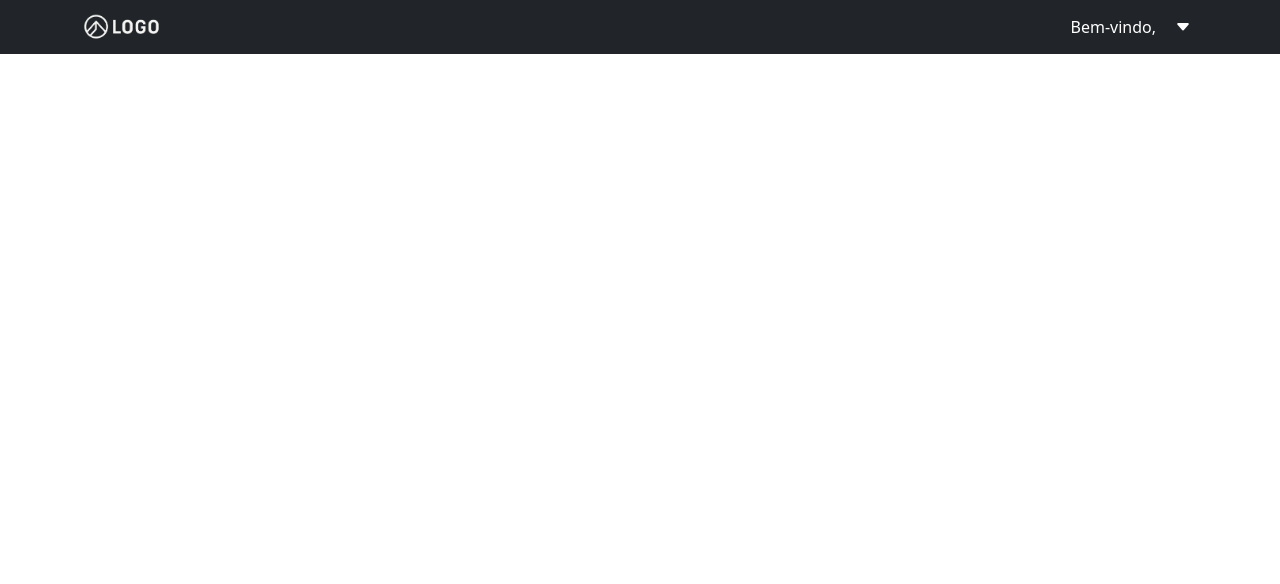
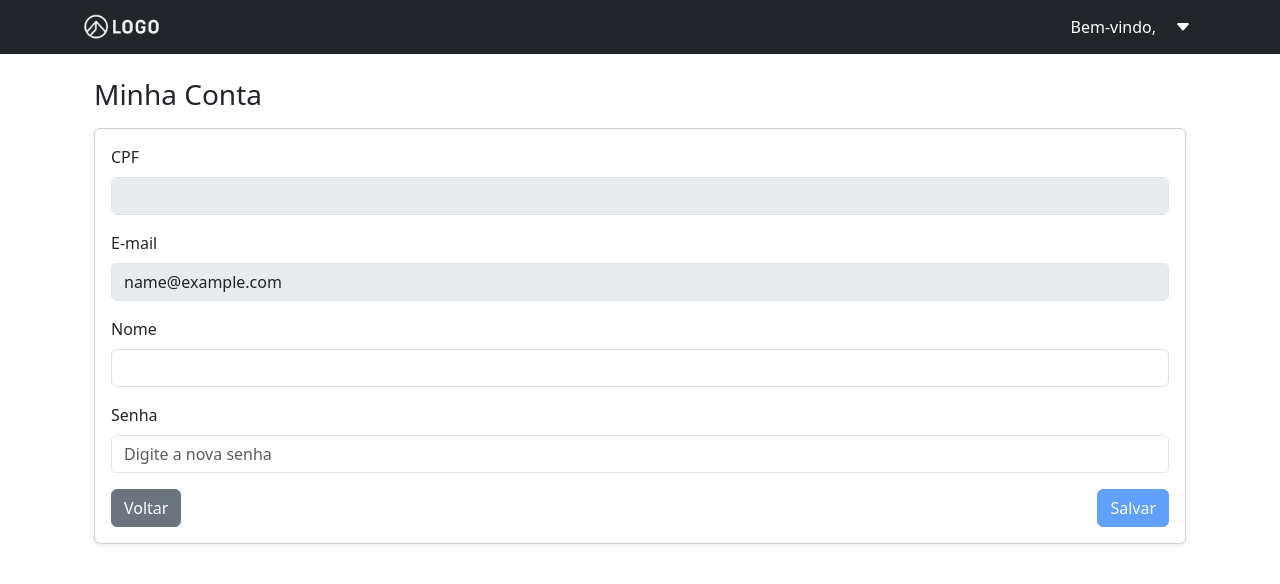
Before and after one commit to georgelucas777/LarColabs-FrontEnd, a React (Vite) app: page /conta in a window 1280 px wide. Before the commit this address had no page. Shown: the top 584 px of the page. Built offline with nearby package versions, Linux system fonts and the light colour scheme; sample sign-in values are in the browser's storage.

Commit message:
#Implementação do gerencimento de conta.

```diff
--- a/src/App.jsx
+++ b/src/App.jsx
@@ -3,8 +3,8 @@ import { AuthProvider, useAuth } from "./context/AuthContext";
 import Navbar from "./components/Navbar";
 import Home from "./pages/Home";
 import Colaboradores from "./pages/Colaboradores";
-import Telefones from "./pages/Telefones";   // ✅ importar Telefones
-// import Usuarios from "./pages/Usuarios";     // ✅ importar Usuarios
+import Telefones from "./pages/Telefones";
+import Conta from "./pages/Conta";
 import Login from "./pages/auth/Login";
 import Register from "./pages/auth/Register";
 
@@ -49,7 +49,14 @@ function App() {
                 </PrivateRoute>
               }
             />
-
+            <Route
+              path="/conta"
+              element={
+                <PrivateRoute>
+                  <Conta />
+                </PrivateRoute>
+              }
+            />
           </Routes>
         </div>
       </BrowserRouter>
--- /dev/null
+++ b/src/pages/Conta.jsx
@@ -0,0 +1,139 @@
+import React, { useState, useEffect } from "react";
+import { useAuth } from "../context/AuthContext";
+import { useNavigate } from "react-router-dom";
+import api from "../services/api";
+import { formatCpf } from "../utils/cpf.utils";
+import ConfirmModal from "../components/ConfirmModal";
+import AlertaPopup from "../components/AlertaPopup";
+
+function Conta() {
+  const { user, logout } = useAuth();
+  const navigate = useNavigate();
+
+  const [nome, setNome] = useState("");
+  const [cpf, setCpf] = useState("");
+  const [email, setEmail] = useState("");
+  const [senha, setSenha] = useState("");
+  const [editado, setEditado] = useState(false);
+  const [showConfirm, setShowConfirm] = useState(false);
+  const [alerta, setAlerta] = useState(null);
+
+  useEffect(() => {
+    if (user) {
+      setNome(user.nome || "");
+      setCpf(user.cpf || "");
+      setEmail(user.email || "");
+    }
+  }, [user]);
+
+  const handleChangeNome = (e) => {
+    setNome(e.target.value);
+    setEditado(true);
+  };
+
+  const handleChangeSenha = (e) => {
+    setSenha(e.target.value);
+    setEditado(true);
+  };
+
+  const handleSalvar = () => {
+    setShowConfirm(true);
+  };
+
+  const confirmSalvar = async () => {
+    setShowConfirm(false);
+
+    try {
+      await api.put(`/Usuario/${user.id}`, {
+        cpf: user.cpf,
+        email: user.email,
+        nome,
+        senha: senha || null,
+        ativo: user.ativo,
+      });
+
+      setAlerta({
+        mensagem: "Alterações salvas com sucesso! Você será deslogado.",
+        tipo: "sucesso",
+      });
+      setTimeout(() => {
+        logout();
+      }, 2000);
+    } catch (error) {
+      console.error("Erro ao salvar alterações:", error);
+      setAlerta({
+        mensagem: "Erro ao salvar alterações.",
+        tipo: "erro",
+      });
+    }
+  };
+
+  return (
+    <div className="container mt-4">
+      <h3 className="mb-3">Minha Conta</h3>
+      <div className="card shadow-sm p-3">
+        <div className="mb-3">
+          <label className="form-label">CPF</label>
+          <input type="text" className="form-control" value={cpf} disabled />
+        </div>
+
+        <div className="mb-3">
+          <label className="form-label">E-mail</label>
+          <input type="email" className="form-control" value={email} disabled />
+        </div>
+
+        <div className="mb-3">
+          <label className="form-label">Nome</label>
+          <input
+            type="text"
+            className="form-control"
+            value={nome}
+            onChange={handleChangeNome}
+          />
+        </div>
+
+        <div className="mb-3">
+          <label className="form-label">Senha</label>
+          <input
+            type="password"
+            className="form-control"
+            value={senha}
+            onChange={handleChangeSenha}
+            placeholder="Digite a nova senha"
+          />
+        </div>
+
+        <div className="d-flex justify-content-between">
+          <button className="btn btn-secondary" onClick={() => navigate("/")}>
+            Voltar
+          </button>
+
+          <button
+            className="btn btn-primary"
+            onClick={handleSalvar}
+            disabled={!editado}
+          >
+            Salvar
+          </button>
+        </div>
+      </div>
+      <ConfirmModal
+        show={showConfirm}
+        title="Confirmação"
+        message="Você será deslogado para aplicar as mudanças. Deseja continuar?"
+        tipo="warning"
+        onConfirm={confirmSalvar}
+        onCancel={() => setShowConfirm(false)}
+      />
+      {alerta && (
+        <AlertaPopup
+          mensagem={alerta.mensagem}
+          tipo={alerta.tipo}
+          aoFechar={() => setAlerta(null)}
+        />
+      )}
+    </div>
+  );
+}
+
+export default Conta;
```
